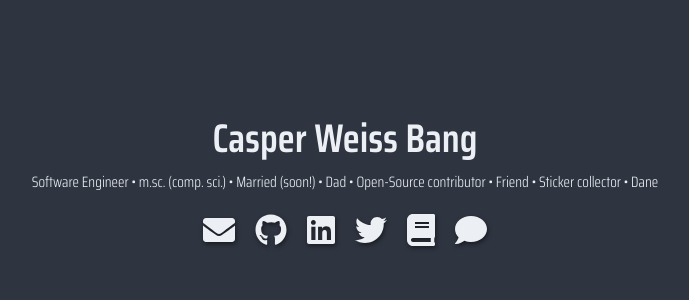
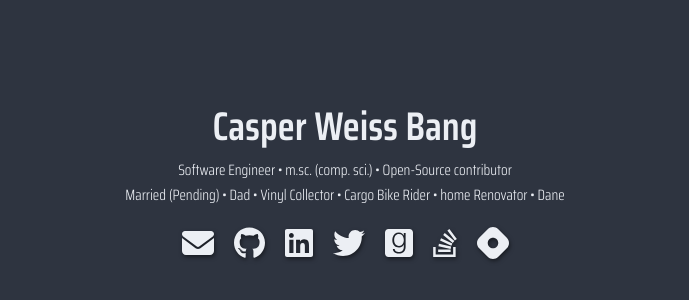
Before and after one commit to C0DK/C0DK.github.io, a React (Create React App) app: page / in a window 1280 px wide. Shown: the part 216-516 px from the top of the page, without its empty margins (295-984 px from the left). Built offline with nearby package versions, Linux system fonts and the light colour scheme.

Commit message:
Add icons and text

```diff
--- a/src/components/LinkRow.tsx
+++ b/src/components/LinkRow.tsx
@@ -2,12 +2,14 @@ import React from "react";
 import { IconRow, FAIcon, PlainA } from "./style";
 
 import {
-  faKeybase,
   faTwitter,
   faGithub,
   faLinkedin,
+  faHashnode,
+  faGoodreads,
+  faStackOverflow
 } from "@fortawesome/free-brands-svg-icons";
-import { faEnvelope, faBook, faComment } from "@fortawesome/free-solid-svg-icons";
+import { faEnvelope } from "@fortawesome/free-solid-svg-icons";
 
 const LinkRow = () => (
   <IconRow>
@@ -15,8 +17,9 @@ const LinkRow = () => (
     <Icon href="https://github.com/C0DK/" icon={faGithub} />
     <Icon href="https://www.linkedin.com/in/cabang/" icon={faLinkedin} />
     <Icon href="https://twitter.com/cabang_dk/" icon={faTwitter} />
-    <Icon href="https://www.goodreads.com/user/show/129022892-casper-weiss-bang" icon={faBook} />
-    <Icon href="https://blog.cwb.dk" icon={faComment} />
+    <Icon href="https://www.goodreads.com/user/show/129022892-casper-weiss-bang" icon={faGoodreads} />
+    <Icon href="https://stackoverflow.com/users/3806354/casper-bang" icon={faStackOverflow} />
+    <Icon href="https://blog.cwb.dk" icon={faHashnode} />
   </IconRow>
 );
 
--- a/src/components/TagLine.tsx
+++ b/src/components/TagLine.tsx
@@ -1,17 +1,21 @@
 import React from "react";
-import { Tag, TagRow } from "./style";
+import { Tag, TagRow, TagInnerRow } from "./style";
 
-const TagLine = () => (
+const TagLine = () => (<>
   <TagRow>
     <Tag>Software Engineer</Tag>
     <Tag>m.sc. (comp. sci.)</Tag>
-    <Tag>Married (soon!)</Tag>
+    <Tag>Open-Source contributor</Tag>
+  </TagRow>
+  <TagInnerRow>
+    <Tag>Married (Pending)</Tag>
     <Tag>Dad</Tag>
-    <Tag>Open-Source contributor</Tag>
-    <Tag>Friend</Tag>
-    <Tag>Sticker collector</Tag>
+    <Tag>Vinyl Collector</Tag>
+    <Tag>Cargo Bike Rider</Tag>
+    <Tag>home Renovator</Tag>
     <Tag>Dane</Tag>
-  </TagRow>
+  </TagInnerRow>
+</>
 );
 
 
--- a/src/components/style.ts
+++ b/src/components/style.ts
@@ -45,6 +45,11 @@ export const TagRow = styled.div`
   text-align: center;
   padding: 10px 0px 0px;
 `;
+export const TagInnerRow = styled.div`
+  text-align: center;
+  padding: 0px;
+`;
+
 export const IconRow = styled.div`
   text-align: center;
   padding: 20px 0px 0px;
```
Also changed, not shown: package.json (+13 -13 lines), 1 other file (tests, documents, lock files or other folders).
